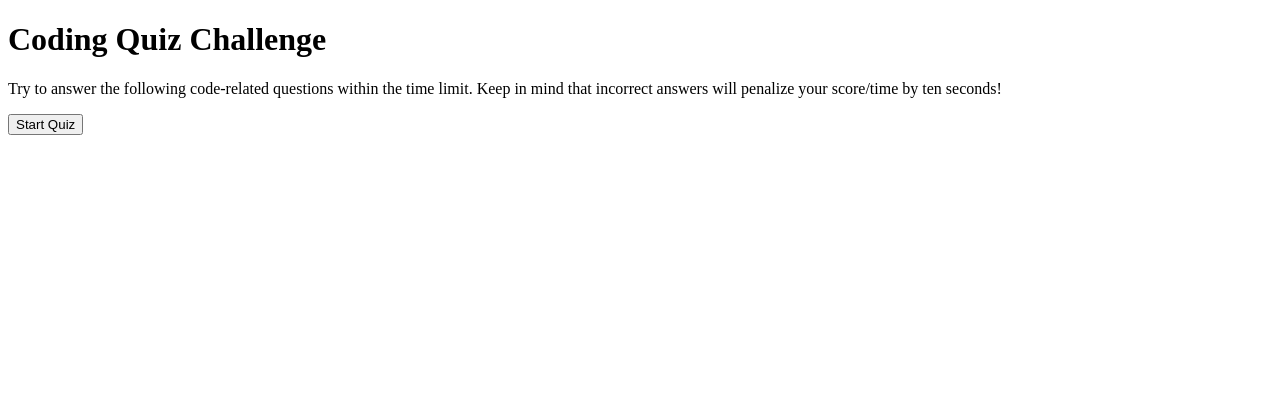
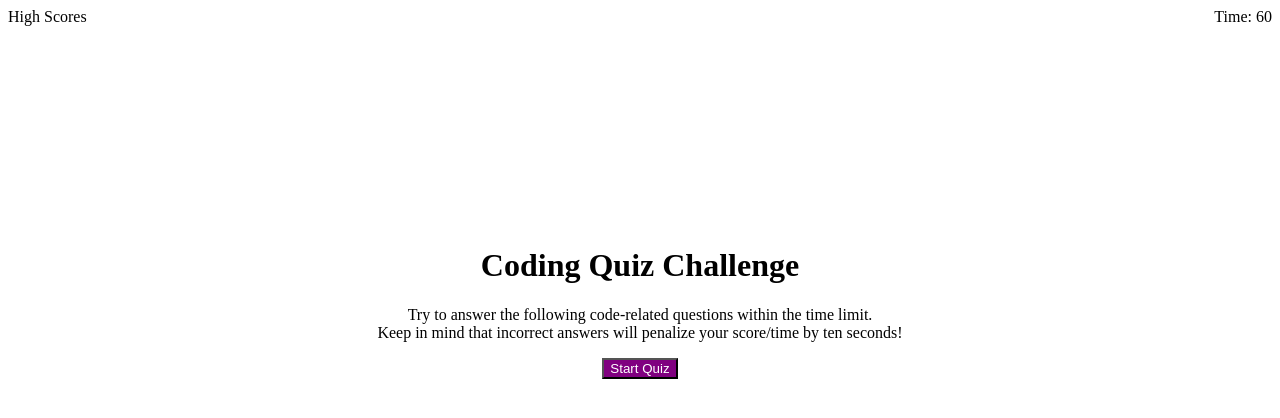
Before and after one commit to SteveGekas/Code-Quiz, a plain HTML site: page index.html in a window 1280 px wide. Drawn offline with Linux system fonts and the light colour scheme.

Commit message:
coded visuals fo coding quiz with HTML/CSS

```diff
--- a/index.html
+++ b/index.html
@@ -10,14 +10,20 @@
 </head>
 
 <body>
-    <h1>Coding Quiz Challenge</h1>
-    <p>Try to answer the following code-related questions within the time limit. Keep in mind that incorrect answers
-        will penalize your score/time by ten seconds!</p>
-    <div id="quiz"></div>
+    <link id="scores">High Scores</link>
+
+    <span>Time: <link id = "time">60</link></span>
+
+    <div id="quiz">
+        <h1>Coding Quiz Challenge</h1>
+        <p>Try to answer the following code-related questions within the time limit.<br>
+            Keep in mind that incorrect answers will penalize your score/time by ten seconds!</p>
+    </div>
+
     <button id="start">Start Quiz</button>
-    <div id=""></div>
 
-    <script src="script.js"></script>
+
+    <script src="./script.js"></script>
 </body>
 
 </html>
--- a/style.css
+++ b/style.css
@@ -1,3 +1,24 @@
-/*body {
-    background-color: yellow;
-}*/
+h1 {
+    text-align: center;
+    padding-top: 200px;
+}
+
+p {
+    text-align: center;
+}
+
+#start {
+    text-align: center;
+    margin: auto;
+    display: flex;
+    background-color: purple;
+    color: white;
+}
+
+#scores {
+    float: left;
+}
+
+span {
+    float: right;
+}
```
